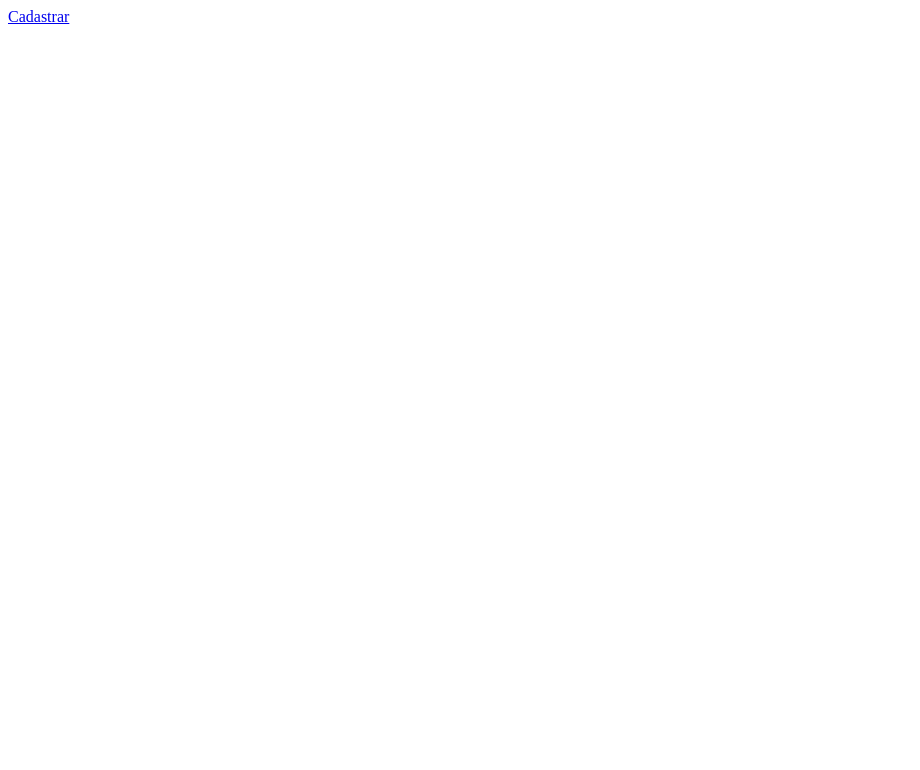
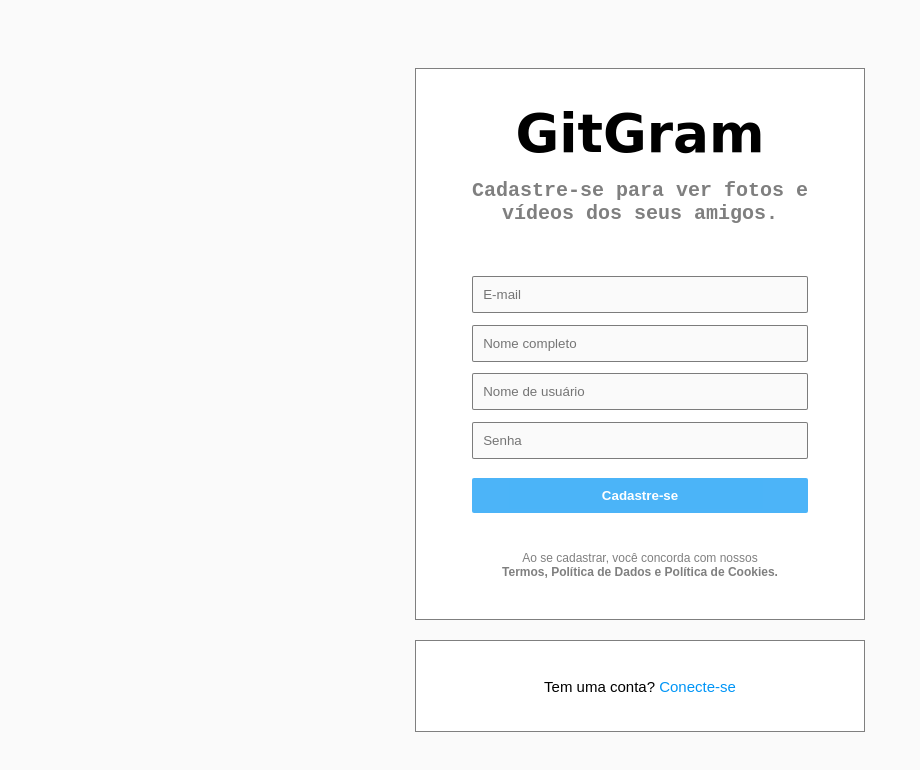
Before and after one commit to NuadaEP/gitgram, a plain HTML site: page register.html in a window 1280 px wide. Shown: the whole page, without its empty margins (0-920 px from the left). Drawn offline with Linux system fonts and the light colour scheme.

Commit message:
form validation

```diff
--- a/register.html
+++ b/register.html
@@ -1,11 +1,38 @@
 <!DOCTYPE html>
 <html lang="en">
-  <head>
-    <meta charset="UTF-8" />
-    <meta name="viewport" content="width=device-width, initial-scale=1.0" />
+<head>
+    <meta charset="UTF-8">
+    <meta http-equiv="X-UA-Compatible" content="IE=edge">
+    <meta name="viewport" content="width=device-width, initial-scale=1.0">
+    <link rel="stylesheet" href="styles.css">
+    <script src="script.js"></script>
     <title>Cadastro</title>
-  </head>
-  <body>
-    <a href="index.html">Cadastrar</a>
-  </body>
+</head>
+<body>
+    <div class="general">
+        <div class="content-register">
+            <div class="logo-register">
+                <h1 class="logo-style" >GitGram</h1>
+            </div>
+            <form class="form-content">
+                <h3><strong>Cadastre-se para ver fotos e <br> vídeos dos seus amigos.</strong></h3>
+                <input type="email" placeholder="E-mail" class="input-text" name="email">
+                <input type="text" placeholder="Nome completo" class="input-text" name="fullname">
+                <input type="text" placeholder="Nome de usuário" class="input-text" name="username">
+                <input type="password" placeholder="Senha" class="input-text" name="password">
+                <button class="disabled submit-button" type="button" onclick="register()">
+                    <!-- <a href="index.html">Cadastre-se</a> -->
+                    Cadastre-se
+                </button>
+                <p>Ao se cadastrar, você concorda com nossos <br> <a href="https://help.instagram.com/1896641480634370?ref=ig"><strong>Termos, Política de Dados e Política de Cookies.</strong></p></a>
+            </form>
+        </div>
+        <footer class=" footer-general">
+            <div class="footer-content">
+                <p>Tem uma conta? <a href="index.html">Conecte-se</a></p>
+            </div>
+        </footer>
+
+    </div>
+</body>
 </html>
--- /dev/null
+++ b/script.js
@@ -0,0 +1,48 @@
+function send() {
+  const username = document.querySelector("input[name='username']").value;
+  const password = document.querySelector("input[name='password']").value;
+
+  if (username.length < 6 || password.length < 6) {
+    alert("Preenche essa porra direito, seu animal!");
+
+    return { success: false };
+  }
+
+  return {
+    success: true,
+    username: username,
+    password: password,
+  };
+}
+
+function register() {
+  const email = document.querySelector('input[name="email"]').value;
+  const fullname = document.querySelector('input[name="fullname"]').value;
+
+  if (email.length < 6 || fullname.length < 6) {
+    alert("Preenche essa porra direito, seu animal!");
+
+    return;
+  }
+
+  const usernamePasswordValidation = send();
+
+  if (usernamePasswordValidation.success) {
+    const data = {
+      email: email,
+      fullname: fullname,
+      username: usernamePasswordValidation.username,
+      password: usernamePasswordValidation.password,
+    };
+
+    console.log(database(data));
+  }
+}
+
+const table = [];
+
+function database(data) {
+  table.push(data);
+
+  return table;
+}
--- a/styles.css
+++ b/styles.css
@@ -6,23 +6,32 @@
 
 html,
 body {
+  background-color: #fafafa;
   display: flex;
   justify-content: center;
   align-items: center;
-
   height: 100%;
   width: 100%;
-
-  background-color: #fafafa;
 }
 
 input:focus {
   border: 0.1px solid rgba(0, 0, 0, 0.9);
   outline: none;
 }
+.general {
+  background-color: #fafafa;
+  display: flex;
+
+  width: 100%;
+  height: 100%;
+
+  flex-direction: column;
+  align-items: center;
+  justify-content: center;
+}
 
 .content {
-  border: 0.1px solid rgba(0, 0, 0, 0.6);
+  border: 0.1px solid rgba(0, 0, 0, 0.5);
   background-color: white;
 
   width: 35%;
@@ -31,18 +40,32 @@ input:focus {
   display: flex;
   align-items: center;
   flex-direction: column;
-  justify-content: space-between;
+  justify-content: center;
 
   padding-top: 3%;
 }
+.content-register {
+  border: 0.1px solid rgba(0, 0, 0, 0.5);
+  background-color: white;
 
+  width: 35%;
+  height: 550px;
+
+  display: flex;
+  align-items: center;
+  flex-direction: column;
+  /* justify-content: center; */
+}
 .logo-content {
   flex: 1;
 }
-
-.logo-content > h1 {
+.logo-style {
   font-family: "Brush Script MT", "Brush Script Std", cursive;
   font-size: 40pt;
+}
+.logo-register {
+  margin-top: 25pt;
+  margin-bottom: 10pt;
 }
 
 .form-content {
@@ -54,27 +77,42 @@ input:focus {
 
   width: 100%;
 }
+.form-content > h3 {
+  margin-bottom: 30pt;
+  font-family: "Andale Mono", monospace;
+  color: rgba(0, 0, 0, 0.5);
+  text-align: center;
+  font-size: 20px;
+}
+.form-content > p {
+  margin-top: 20pt;
+  margin-bottom: 30pt;
+  text-align: center;
+  color: rgba(0, 0, 0, 0.5);
+  font-family: sans-serif;
+  font-size: 12px;
+}
+.form-content > p > a {
+  text-decoration: none;
+  color: rgba(0, 0, 0, 0.5);
+}
 
 .input-text {
   background-color: #fafafa;
   border: 0.1px solid rgba(0, 0, 0, 0.5);
   border-radius: 2px;
-
-  width: 80%;
-
+  width: 70%;
   padding: 10px;
 }
-
 .submit-button {
-  width: 85%;
-  padding: 10px 0;
+  width: 75%;
+  padding: 10px;
   background-color: #0095f6;
   color: white;
   font-weight: bold;
   border-radius: 2px;
-  margin-top: 10px;
+  margin-top: 7px;
 }
-
 .submit-button:hover {
   cursor: pointer;
 }
@@ -85,6 +123,24 @@ input:focus {
   cursor: default;
 }
 
+.or-content {
+  display: flex;
+  flex-direction: row;
+  align-items: flex-start;
+  justify-content: center;
+  width: 100%;
+}
+.line {
+  border-bottom: 1px solid rgba(0, 0, 0, 0.3);
+  width: 30%;
+  padding-top: 3.5px;
+}
+.or-content > small {
+  margin: 0 22px;
+  color: rgba(0, 0, 0, 0.6);
+  font-weight: bold;
+  font-family: sans-serif;
+}
 .sign-in-content {
   flex: 1;
   display: flex;
@@ -94,33 +150,12 @@ input:focus {
   width: 100%;
 }
 
-.or-content {
-  display: flex;
-  flex-direction: row;
-  align-items: center;
-  justify-content: center;
-  width: 100%;
-}
-
-.or-content > small {
-  margin: 0 22px;
-  color: rgba(0, 0, 0, 0.4);
-  font-weight: bold;
-  font-family: sans-serif;
-}
-
-.line {
-  border: 0.1px solid rgba(0, 0, 0, 0.3);
-  width: 35%;
-}
-
 .sign-in {
   display: flex;
   justify-content: center;
-  align-items: flex-start;
-
+  align-items: center;
   font-family: sans-serif;
-  font-size: 11pt;
+  font-size: 10pt;
 }
 
 .sign-in > p > a {
@@ -128,3 +163,26 @@ input:focus {
   text-decoration: none;
   color: #0095f6;
 }
+.footer-general {
+  width: 100%;
+
+  display: flex;
+  justify-content: center;
+}
+.footer-content {
+  border: 0.1px solid rgba(0, 0, 0, 0.5);
+  background-color: white;
+  font-family: sans-serif;
+  font-size: 15px;
+
+  width: 35%;
+  height: 90px;
+  display: flex;
+  justify-content: center;
+  align-items: center;
+  margin-top: 20px;
+}
+.footer-content > p > a {
+  text-decoration: none;
+  color: #0095f6;
+}
```
Also changed, not shown: index.html (+21 -6 lines), 1 other file.
